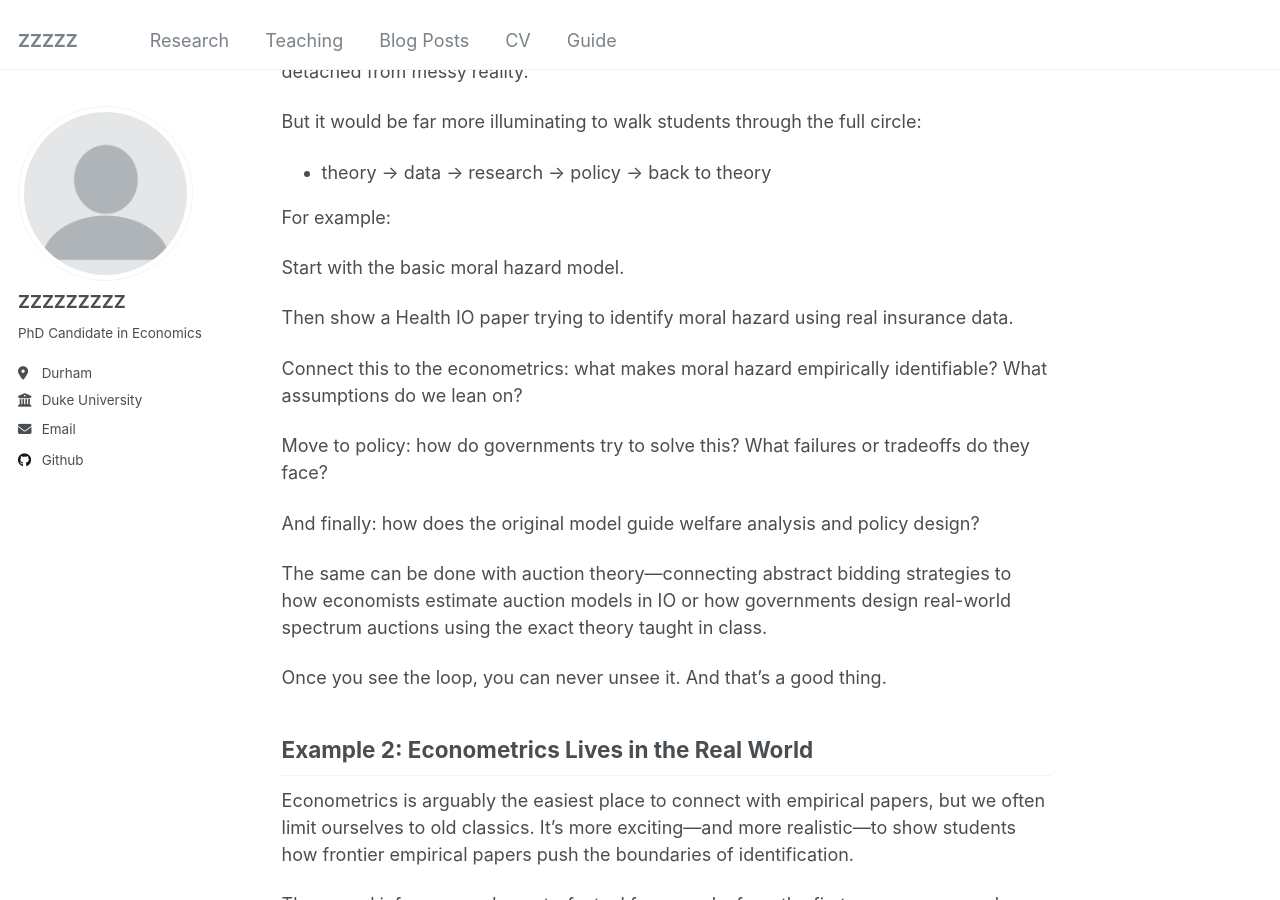
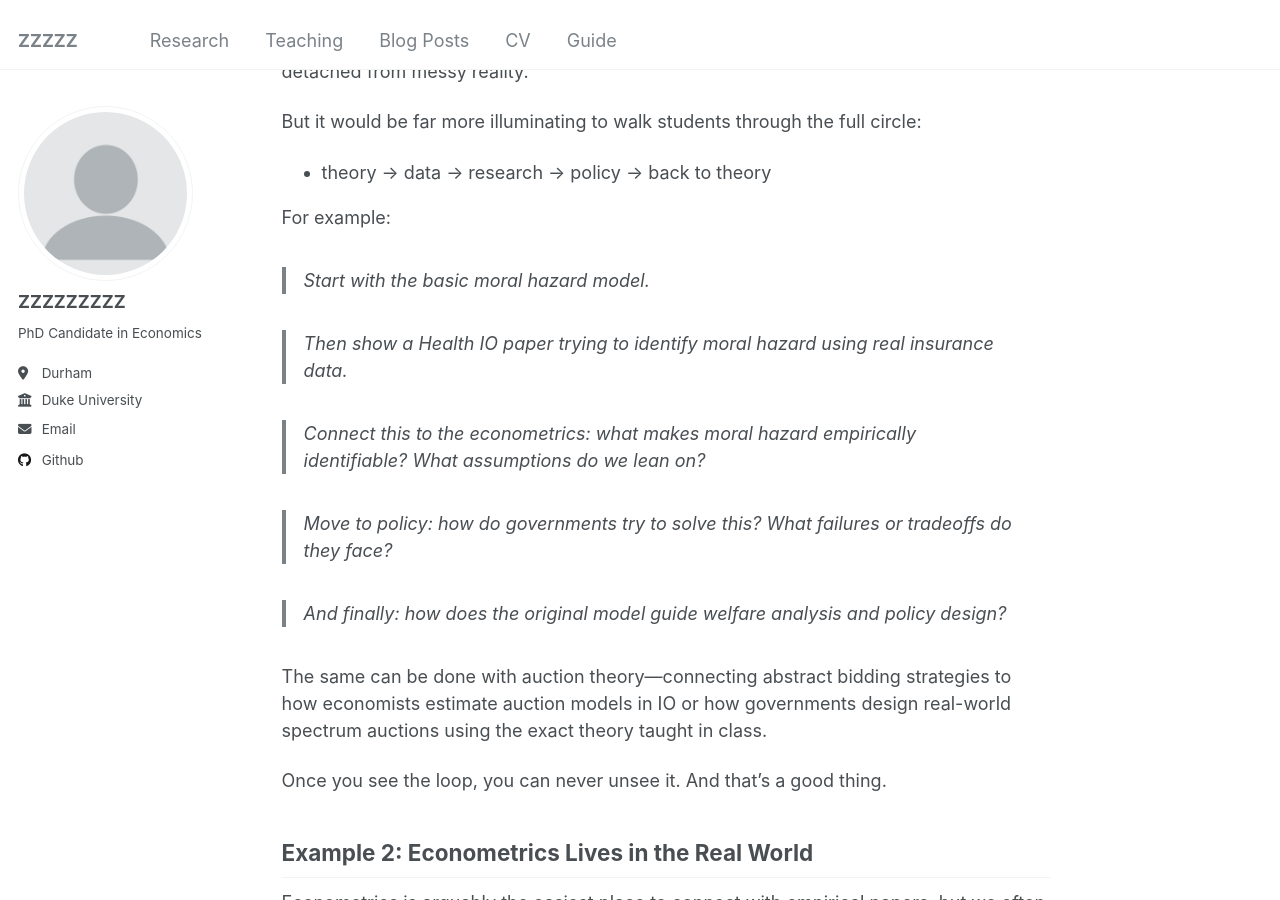
Before and after one commit to henrymzc/henrymzc.github.io, a Jekyll site: the page built from _posts/2025-11-20-blog-post-1.md, in a window 1280 px wide and 900 px high, scrolled down 946 px. Built offline with Jekyll 4.4.1, drawn with Linux system fonts in a browser that asks for light colours.

```diff
--- a/_posts/2025-11-20-blog-post-1.md
+++ b/_posts/2025-11-20-blog-post-1.md
@@ -29,15 +29,15 @@ But it would be far more illuminating to walk students through the full circle:
 
 For example:
 
-Start with the basic moral hazard model.
+> Start with the basic moral hazard model.
 
-Then show a Health IO paper trying to identify moral hazard using real insurance data.
+> Then show a Health IO paper trying to identify moral hazard using real insurance data.
 
-Connect this to the econometrics: what makes moral hazard empirically identifiable? What assumptions do we lean on?
+> Connect this to the econometrics: what makes moral hazard empirically identifiable? What assumptions do we lean on?
 
-Move to policy: how do governments try to solve this? What failures or tradeoffs do they face?
+> Move to policy: how do governments try to solve this? What failures or tradeoffs do they face?
 
-And finally: how does the original model guide welfare analysis and policy design?
+> And finally: how does the original model guide welfare analysis and policy design?
 
 The same can be done with auction theory—connecting abstract bidding strategies to how economists estimate auction models in IO or how governments design real-world spectrum auctions using the exact theory taught in class.
 
```
